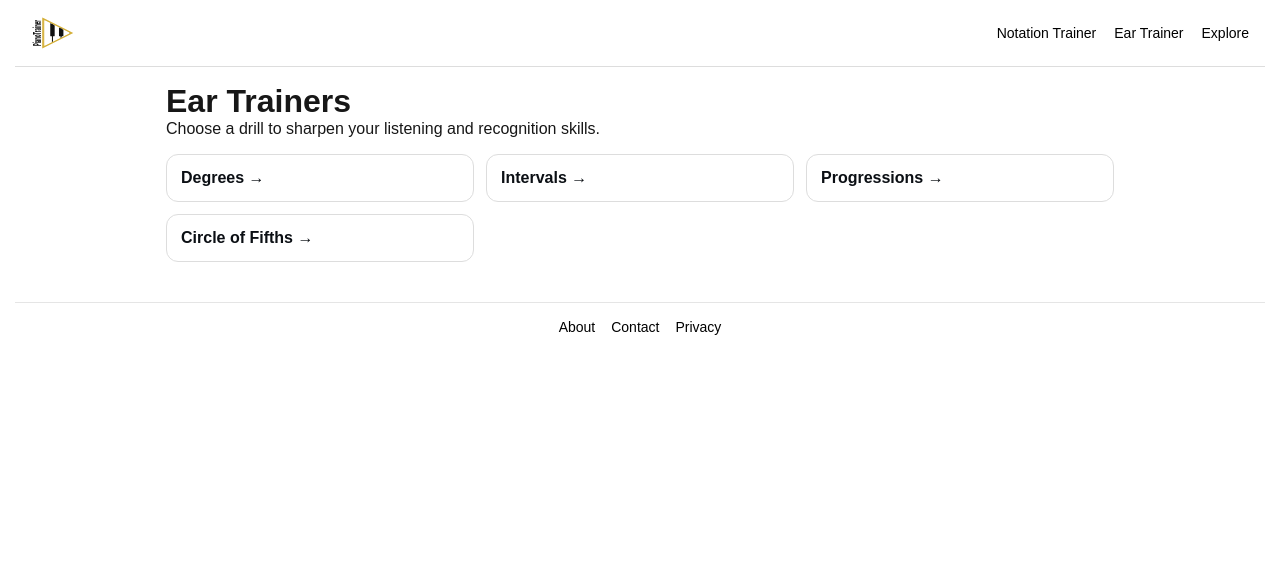
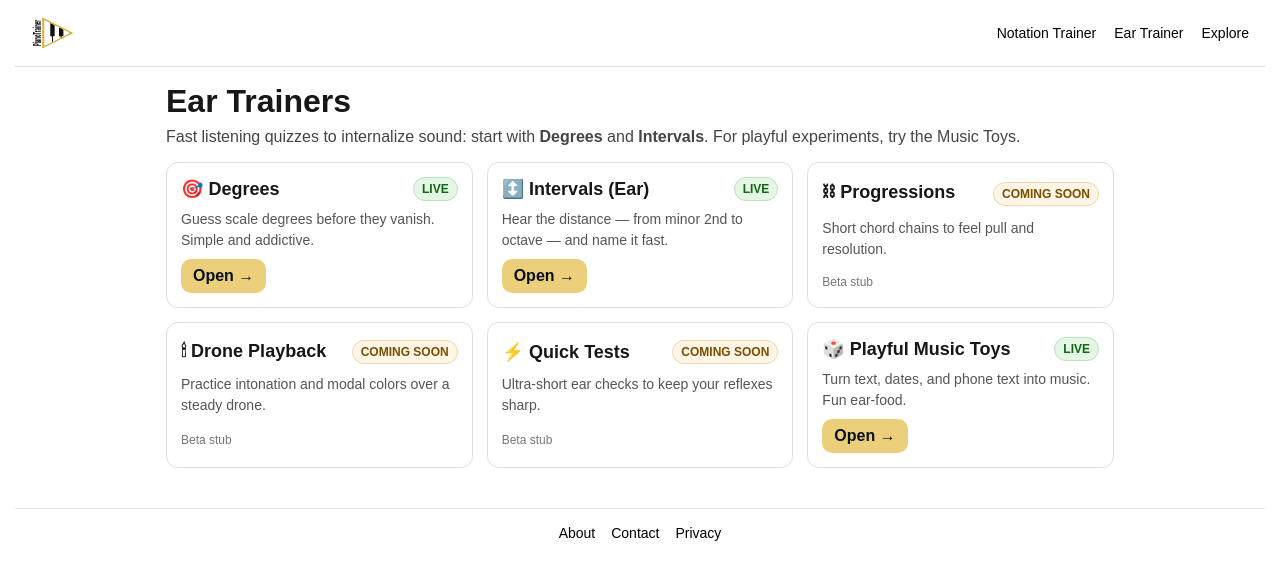
Before and after one commit to andreyeremichev/pianotrainer, a Next.js app: page /train/ear in a window 1280 px wide. Shown: the top 580 px of the page. Built offline with nearby package versions, Linux system fonts and the light colour scheme; a web font is replaced by a local one.

Commit message:
IA Phase B: polish /train hubs (Ear: LIVE+Soon, Notation: cards+badges)

```diff
--- a/app/train/ear/page.tsx
+++ b/app/train/ear/page.tsx
@@ -1,14 +1,15 @@
 import type { Metadata } from "next";
+import React from "react";
 
 export const metadata: Metadata = {
   title: "Ear Trainers • PianoTrainer",
-  description: "Train your ear with degrees, intervals, and simple listening games.",
+  description: "Train your ear with degrees and intervals. For playful experiments, try the Music Toys.",
   alternates: { canonical: "/train/ear" },
   openGraph: {
     type: "website",
     url: "https://pianotrainer.app/train/ear",
     title: "Ear Trainers • PianoTrainer",
-    description: "Degrees, intervals, and listening games for quick practice.",
+    description: "Degrees and intervals practice. For playful experiments, try Music Toys.",
   },
   robots: { index: true, follow: true },
 };
@@ -21,39 +22,93 @@ export default function EarHub() {
         type="application/ld+json"
         dangerouslySetInnerHTML={{
           __html: JSON.stringify({
-            "@context": "https://schema.org",
-            "@type": "WebPage",
-            name: "Ear Trainers",
-            url: "https://pianotrainer.app/train/ear",
-            description: "Train your ear with degrees and intervals.",
+            "@context":"https://schema.org","@type":"WebPage",
+            name:"Ear Trainers","url":"https://pianotrainer.app/train/ear",
+            description:"Train your ear with degrees and intervals. For playful experiments, try the Music Toys.",
           }),
         }}
       />
-      <h1>Ear Trainers</h1>
-      <p>Choose a drill to sharpen your listening and recognition skills.</p>
 
-      <div
-        style={{
-          display: "grid",
-          gap: 12,
-          gridTemplateColumns: "repeat(auto-fit,minmax(260px,1fr))",
-          marginTop: 16,
-        }}
-      >
-        <a href="/train/ear/degrees" style={card}>Degrees →</a>
-        <a href="/train/ear/intervals" style={card}>Intervals →</a>
-        <a href="/train/ear/progressions" style={card}>Progressions →</a>
-        <a href="/train/ear/circle-of-fifths" style={card}>Circle of Fifths →</a>
+      <style>{`
+        .grid { display:grid; gap:14px; grid-template-columns:repeat(auto-fit,minmax(260px,1fr)); }
+        .card { background:#fff; border:1px solid #ddd; border-radius:12px; padding:14px; display:grid; gap:8px; }
+        .title { margin:0; font-size:18px; font-weight:800; display:flex; gap:8px; align-items:center; }
+        .desc { margin:0; color:#555; font-size:14px; line-height:1.5; }
+        .row { display:flex; gap:8px; align-items:center; justify-content:space-between; }
+        .btn { display:inline-block; text-decoration:none; background:#EBCF7A; color:#081019; font-weight:800; padding:8px 12px; border-radius:10px; }
+        .badge { font-size:12px; font-weight:800; padding:4px 8px; border-radius:999px; }
+        .live { background:#E6F6E6; color:#116611; border:1px solid #B9E4B9; }
+        .soon { background:#FFF5E6; color:#7A4D00; border:1px solid #F2D6A6; }
+        .muted { color:#777; font-size:12px; }
+      `}</style>
+
+      <h1 style={{margin:"0 0 8px"}}>Ear Trainers</h1>
+      <p style={{margin:"0 0 16px", color:"#444"}}>
+        Fast listening quizzes to internalize sound: start with <strong>Degrees</strong> and <strong>Intervals</strong>.
+        For playful experiments, try the <a href="/toys">Music Toys</a>.
+      </p>
+
+      <div className="grid">
+        {/* Degrees — LIVE */}
+        <article className="card">
+          <div className="row">
+            <h3 className="title">🎯 Degrees</h3>
+            <span className="badge live">LIVE</span>
+          </div>
+          <p className="desc">Guess scale degrees before they vanish. Simple and addictive.</p>
+          <div><a className="btn" href="/train/ear/degrees">Open →</a></div>
+        </article>
+
+        {/* Intervals — LIVE */}
+        <article className="card">
+          <div className="row">
+            <h3 className="title">↕️ Intervals (Ear)</h3>
+            <span className="badge live">LIVE</span>
+          </div>
+          <p className="desc">Hear the distance — from minor 2nd to octave — and name it fast.</p>
+          <div><a className="btn" href="/train/ear/intervals">Open →</a></div>
+        </article>
+
+        {/* Progressions — COMING SOON */}
+        <article className="card">
+          <div className="row">
+            <h3 className="title">⛓ Progressions</h3>
+            <span className="badge soon">COMING SOON</span>
+          </div>
+          <p className="desc">Short chord chains to feel pull and resolution.</p>
+          <div><span className="muted">Beta stub</span></div>
+        </article>
+
+        {/* Drone Playback — COMING SOON */}
+        <article className="card">
+          <div className="row">
+            <h3 className="title">🕯 Drone Playback</h3>
+            <span className="badge soon">COMING SOON</span>
+          </div>
+          <p className="desc">Practice intonation and modal colors over a steady drone.</p>
+          <div><span className="muted">Beta stub</span></div>
+        </article>
+
+        {/* Quick Tests — COMING SOON */}
+        <article className="card">
+          <div className="row">
+            <h3 className="title">⚡️ Quick Tests</h3>
+            <span className="badge soon">COMING SOON</span>
+          </div>
+          <p className="desc">Ultra-short ear checks to keep your reflexes sharp.</p>
+          <div><span className="muted">Beta stub</span></div>
+        </article>
+
+        {/* Pointer to Toys (Play) */}
+        <article className="card">
+          <div className="row">
+            <h3 className="title">🎲 Playful Music Toys</h3>
+            <span className="badge live">LIVE</span>
+          </div>
+          <p className="desc">Turn text, dates, and phone text into music. Fun ear-food.</p>
+          <div><a className="btn" href="/toys">Open →</a></div>
+        </article>
       </div>
     </main>
   );
 }
-
-const card: React.CSSProperties = {
-  border: "1px solid #ddd",
-  borderRadius: 12,
-  padding: 14,
-  textDecoration: "none",
-  color: "#0b0f14",
-  fontWeight: 800,
-};
```
Also changed, not shown: app/train/notation/page.tsx (+58 -16 lines).
